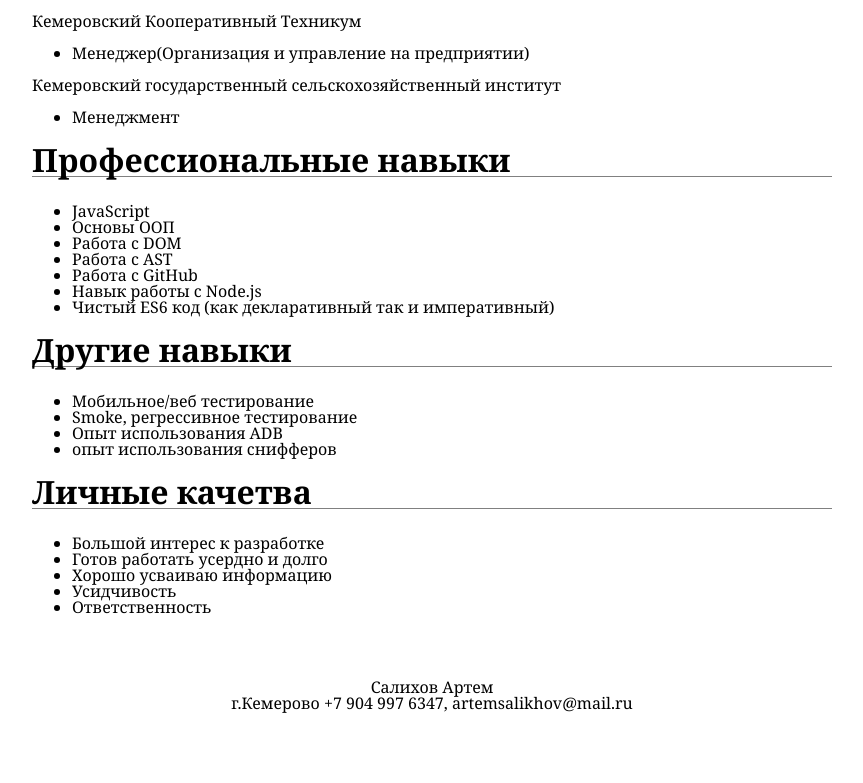
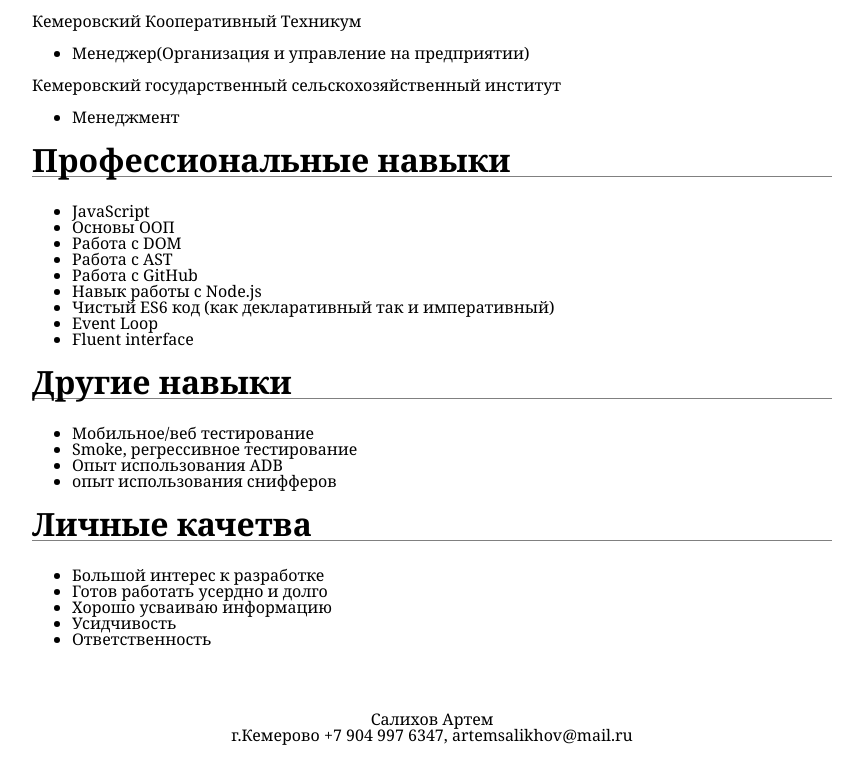
Before and after one commit to CrKot/Resume, a plain HTML site: page index.html in a window 1280 px wide. Shown: the part 808-1591 px from the top of the page, without its empty margins (208-1071 px from the left). Before the commit the page ends 1567 px from the top, so only its background shows below. Drawn offline with Linux system fonts and the light colour scheme.

Commit message:
update skills

```diff
--- a/index.html
+++ b/index.html
@@ -55,6 +55,8 @@
 					<li>Работа с GitHub</li>
 					<li>Навык работы с Node.js</li>
 					<li>Чистый ES6 код (как декларативный так и императивный)</li>
+					<li>Event Loop</li>
+					<li>Fluent interface</li>
 				</ul>
 				<h2>Другие навыки</h2>
 				<ul>
```
